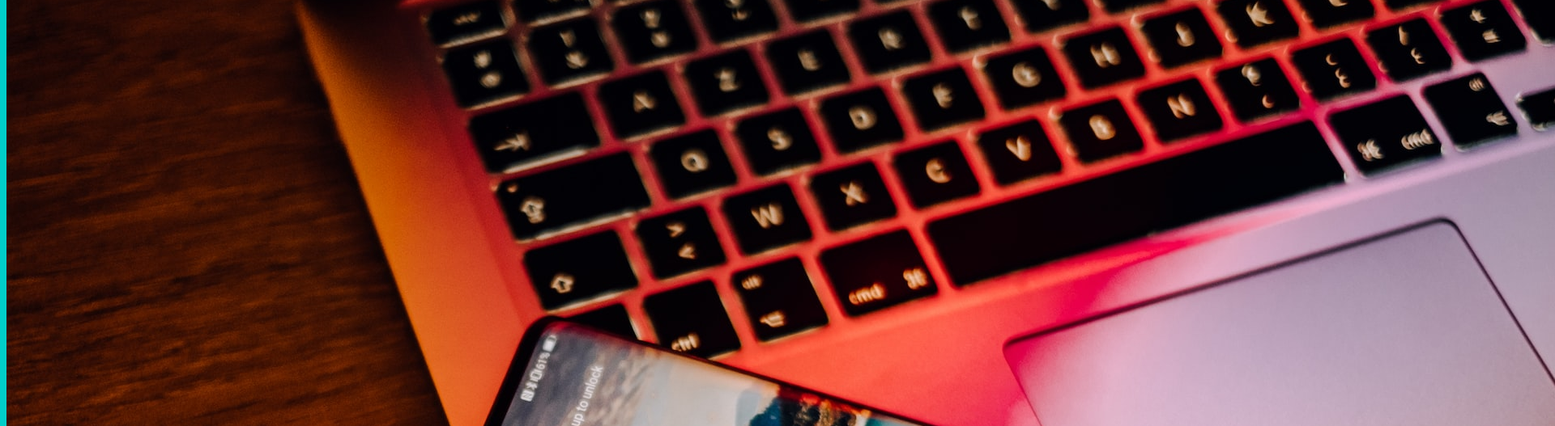
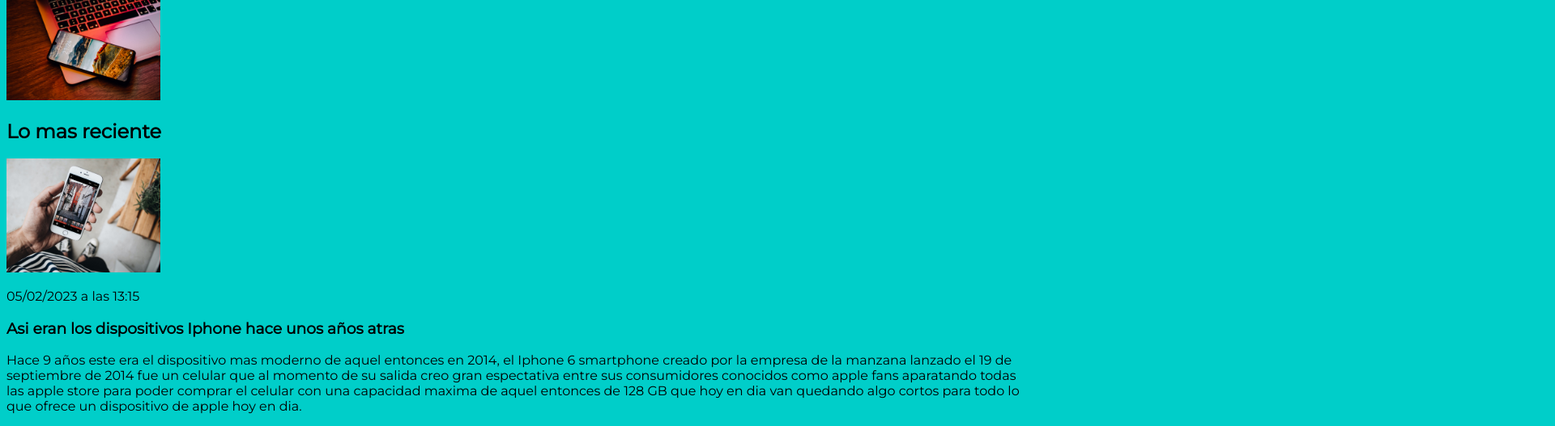
Before and after one commit to willrd14/WilliamsTechBlog, a plain HTML site: page index.html in a window 1280 px wide. Shown: the part 89-616 px from the top of the page at 81% size, 1920 px wide, since content can reach past the window. Drawn offline with Linux system fonts and the light colour scheme.

Commit message:
Arreglo de imagines

```diff
--- a/style.css
+++ b/style.css
@@ -2,6 +2,10 @@
 *{
     background-color: #00CEC9;
     font-family: 'Montserrat', sans-serif;
+}
+
+img{
+    width: 190px;
 }
 
 .header header h1
```
